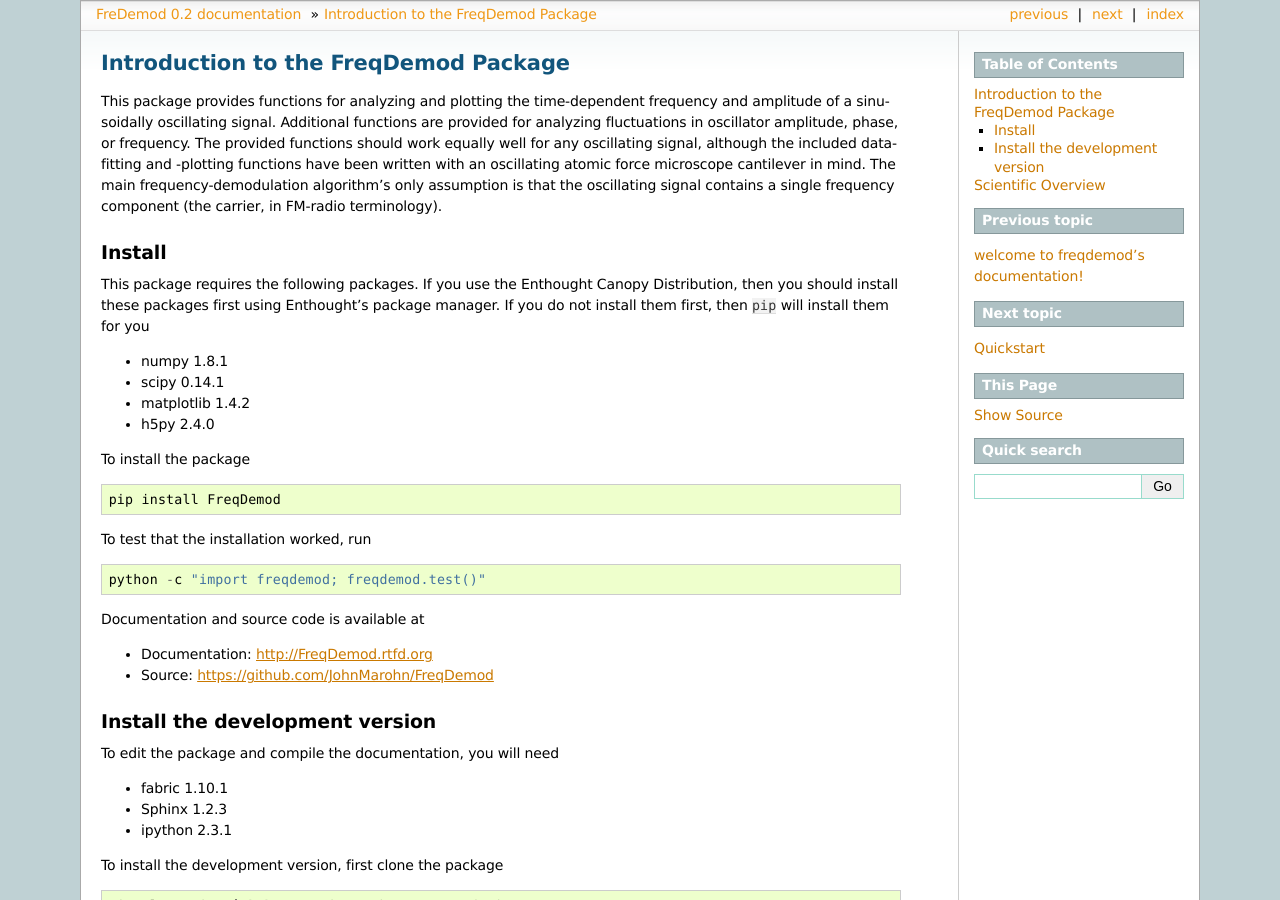
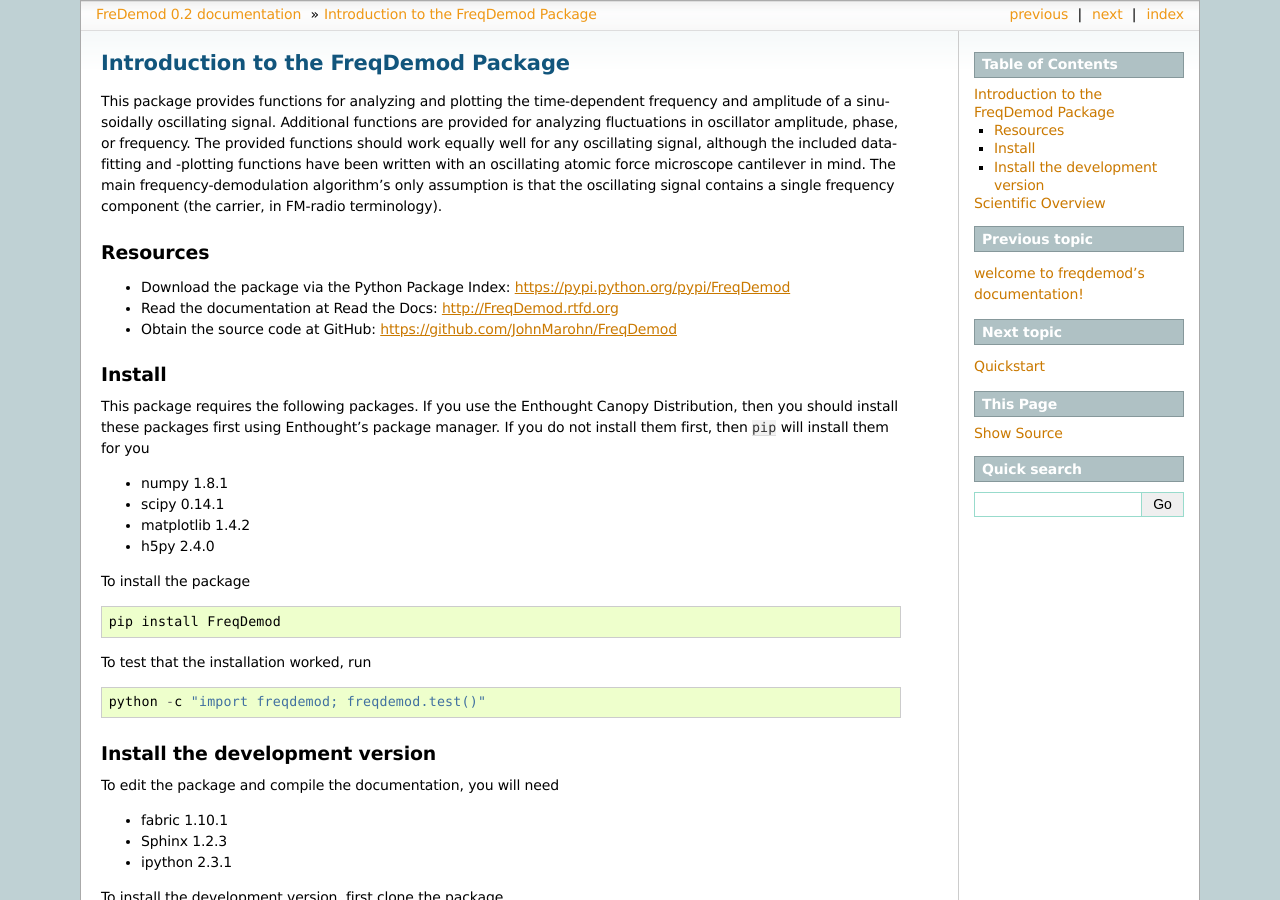
Before and after one commit to JohnMarohn/FreqDemod, a Sphinx documentation site: the page built from docs/intro.rst, in a window 1280 px wide and 900 px high. Built offline with Sphinx 7.4.7, drawn with Linux system fonts in a browser that asks for light colours.

Commit message:
Typographical edits: 1) Edit license.rst to import the LICENSE file as a literal; this eliminates many WARNING messages when you rebuild the docs via Sphinx; 2) Modify the README rst to mention the location of the package on PyPI; this is so the docs at Read the Docs point back to PyPI; 3) Tweak a docstring in demodulate.py to eliminate a Sphinx warning; 4) Shorten the package description in setup.py (for the next upload); it was too long and getting cut off by the PyPI website.

```diff
--- a/README.rst
+++ b/README.rst
@@ -2,6 +2,15 @@
 =====================================
 
 This package provides functions for analyzing and plotting the time-dependent frequency and amplitude of a sinusoidally oscillating signal.  Additional functions are provided for analyzing fluctuations in oscillator amplitude, phase, or frequency.  The provided functions should work equally well for any oscillating signal, although the included data-fitting and -plotting functions have been written with an oscillating atomic force microscope cantilever in mind.  The main frequency-demodulation algorithm's only assumption is that the oscillating signal contains a single frequency component (the carrier, in FM-radio terminology).
+
+Resources
+---------
+
+* Download the package via the Python Package Index: https://pypi.python.org/pypi/FreqDemod
+
+* Read the documentation at Read the Docs: http://FreqDemod.rtfd.org
+
+* Obtain the source code at GitHub: https://github.com/JohnMarohn/FreqDemod
 
 Install
 -------
@@ -23,12 +32,6 @@
 To test that the installation worked, run ::
 
     python -c "import freqdemod; freqdemod.test()"
-
-Documentation and source code is available at
-
-* Documentation: http://FreqDemod.rtfd.org
-
-* Source: https://github.com/JohnMarohn/FreqDemod
 
 Install the development version
 -------------------------------
--- a/docs/license.rst
+++ b/docs/license.rst
@@ -51,3 +51,4 @@
 **Full License**
 
  .. include:: ../LICENSE
+    :literal:
--- a/setup.py
+++ b/setup.py
@@ -8,8 +8,7 @@
 from setuptools import setup, find_packages
 
 
-description = """This package provides functions for analyzing and plotting the
-time-dependent frequency and amplitude of a sinusoidally oscillating signal."""
+description = """Extract the time-dependent frequency of a sinusoidally oscillating signal."""
 
 readme = io.open('README.rst', mode='r', encoding='utf-8').read()
 
```
Also changed, not shown: 1 other file.
